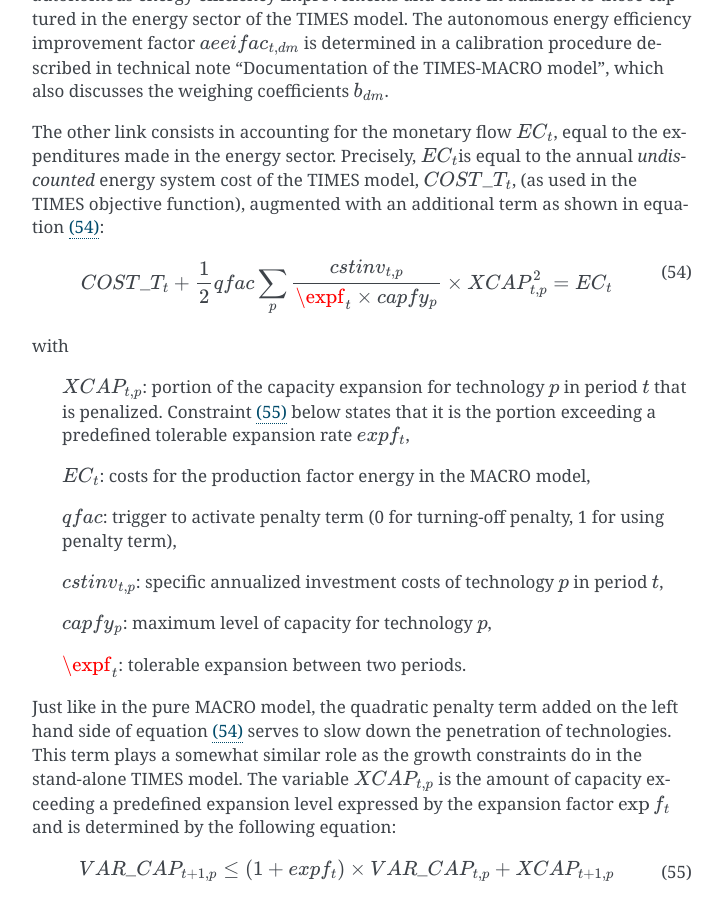
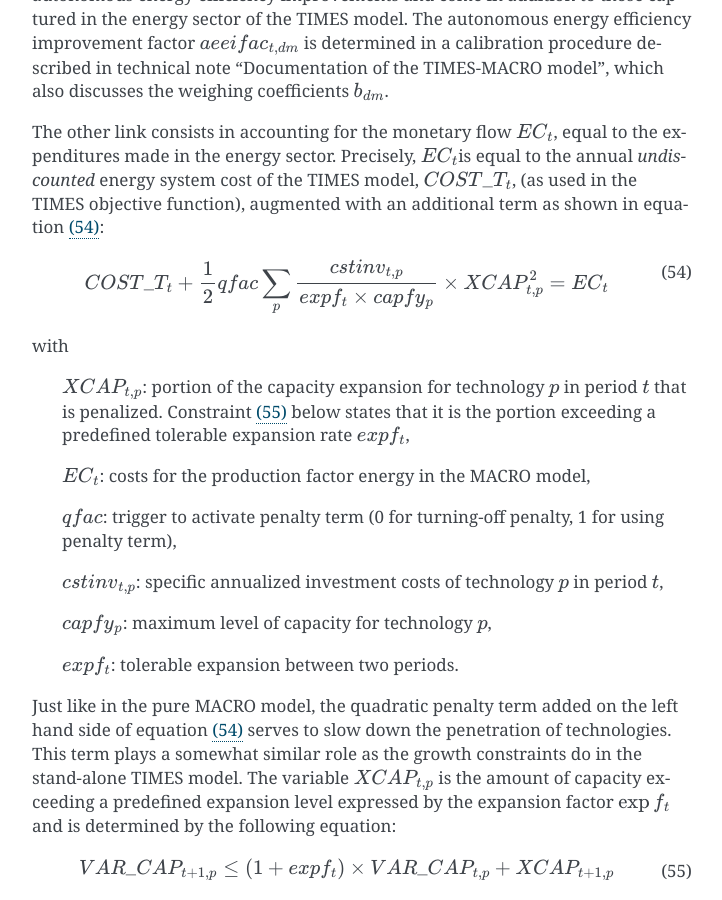
Before and after one commit to experimentarium/times, a Sphinx documentation site: the page built from docs/part-1/12-general-equilibrium.md, in a window 1280 px wide and 900 px high, scrolled down 5741 px. Shown: the whole window, without its empty margins (388-1110 px from the left). Built offline with Sphinx 7.4.7, drawn with Linux system fonts in a browser that asks for light colours.

Commit message:
Fix an issue introduced when resolving a conflict

```diff
--- a/docs/part-1/12-general-equilibrium.md
+++ b/docs/part-1/12-general-equilibrium.md
@@ -127,7 +127,7 @@ Indeed, the energy demand in the TIMES model can be lower than the energy requir
 
 The other link consists in accounting for the monetary flow $EC_{t}$, equal to the expenditures made in the energy sector. Precisely, $EC_{t}$is equal to the annual *undiscounted* energy system cost of the TIMES model, $COST\_ T_{t}$, (as used in the TIMES objective function), augmented with an additional term as shown in equation {eq}`12-10`:
 
-$$COST\_T_{t} + \frac{1}{2}qfac\sum_{p}^{}{\frac{cstinv_{t,p}}{\expf_{t} \times capfy_{p}} \times XCAP_{t,p}^{2}} = EC_{t}$$ (12-10)
+$$COST\_T_{t} + \frac{1}{2}qfac\sum_{p}^{}{\frac{cstinv_{t,p}}{expf_{t} \times capfy_{p}} \times XCAP_{t,p}^{2}} = EC_{t}$$ (12-10)
 
 with
 
@@ -141,7 +141,7 @@ with
 >
 > $capfy_{p}$: maximum level of capacity for technology $p$,
 >
-> $\expf_{t}$: tolerable expansion between two periods.
+> $expf_{t}$: tolerable expansion between two periods.
 
 Just like in the pure MACRO model, the quadratic penalty term added on the left hand side of equation {eq}`12-10` serves to slow down the penetration of technologies. This term plays a somewhat similar role as the growth constraints do in the stand-alone TIMES model. The variable $XCAP_{t,p}$ is the amount of capacity exceeding a predefined expansion level expressed by the expansion factor $\exp f_{t}$ and is determined by the following equation:
 
```
